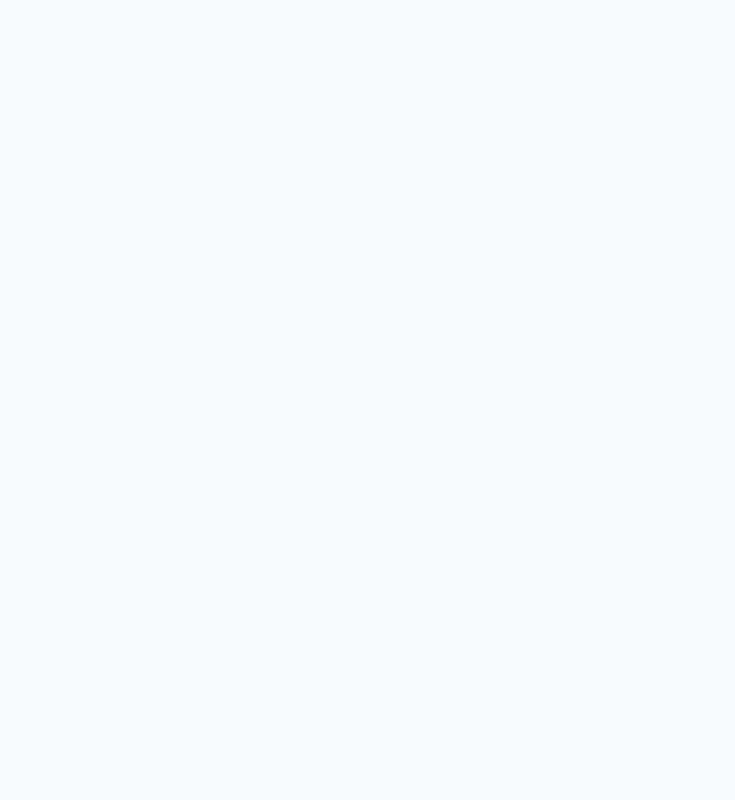
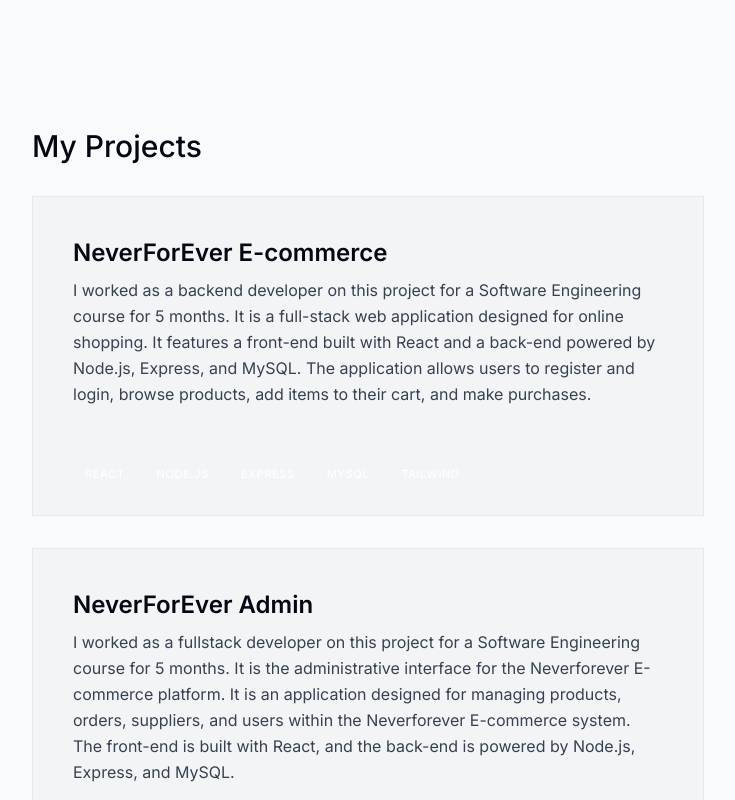
Before and after one commit to isabellelbgn/isabelle-portfolio, a Next.js app: page / in a window 1280 px wide. Shown: the part 1180-1980 px from the top of the page, without its empty margins (272-1007 px from the left). Before the commit the page ends 1308 px from the top, so only its background shows below. Built offline with nearby package versions, Linux system fonts and the light colour scheme.

Commit message:
feat: add projects section

```diff
--- a/app/page.tsx
+++ b/app/page.tsx
@@ -1,5 +1,6 @@
 import About from "@/components/about";
 import Intro from "@/components/intro";
+import Projects from "@/components/projects";
 import SectionDivider from "@/components/section-divider";
 
 export default function Home() {
@@ -8,6 +9,8 @@
       <Intro />
       <SectionDivider />
       <About />
+      <Projects />
+      <SectionDivider />
     </main>
   );
 }
--- /dev/null
+++ b/components/project.tsx
@@ -0,0 +1,59 @@
+"use client";
+
+import React, { useRef } from "react";
+import { projectsData } from "@/lib/data";
+import { useScroll, useTransform } from "framer-motion";
+import { motion } from "framer-motion";
+
+type ProjectProps = (typeof projectsData)[number];
+
+export default function Project({ title, description, tags }: ProjectProps) {
+  const ref = useRef<HTMLDivElement>(null);
+  const { scrollYProgress } = useScroll({
+    target: ref,
+    offset: ["0 1", "1.33 1"],
+  });
+  const scaleProgress = useTransform(scrollYProgress, [0, 1], [0.8, 1]);
+  const opacityProgress = useTransform(scrollYProgress, [0, 1], [0.6, 1]);
+
+  return (
+    <motion.div
+      ref={ref}
+      style={{
+        scale: scaleProgress,
+        opacity: opacityProgress,
+      }}
+      className="group mb-3 sm:mb-8 last:mb-0"
+    >
+      <section className="bg-gray-100 max-w-[42rem] border border-black/5 overflow-hidden sm:pr-8 relative sm:h-[20rem]  hover:bg-gray-200 transition">
+        <div className="pt-4 pb-7 px-5 sm:pl-10 sm: pr-2 sm:pt-10 sm:max-w-1/2 flex flex-col h-full">
+          <h3 className="text-2xl font-semibold relative"> {title} </h3>
+          <p className="mt-2 leading-relaxed text-gray-700"> {description} </p>
+          <ul className="flex flex-wrap mt-4 gap-2 sm:mt-auto">
+            {tags.map((tag, index) => (
+              <li
+                className="bg-black/0.7 px-3 py-1 text-[0.7rem] uppercase tracking-wider text-white rounded full"
+                key={index}
+              >
+                {tag}
+              </li>
+            ))}
+          </ul>
+        </div>
+
+        {/* <Image
+          src={imageUrl}
+          alt={title}
+          quality={95}
+          classname="absolute top-8 =right-40 w-[28.25rem] rounded-t-lg shadow-2xl transition
+      group-even:right-[initial] group-even:-left-40
+      group-hover:-translate-x-3
+      group-hover:translate-y-3
+      group-hover:-rotate-2
+
+      group-hover:scale-[1.04]"
+        /> */}
+      </section>
+    </motion.div>
+  );
+}
--- /dev/null
+++ b/components/projects.tsx
@@ -0,0 +1,19 @@
+import React from "react";
+import SectionHeading from "./section-heading";
+import { projectsData } from "@/lib/data";
+import Project from "./project";
+
+export default function Projects() {
+  return (
+    <section>
+      <SectionHeading> My Projects </SectionHeading>
+      <div>
+        {projectsData.map((project, index) => (
+          <React.Fragment key={index}>
+            <Project {...project} />
+          </React.Fragment>
+        ))}
+      </div>
+    </section>
+  );
+}
--- a/components/section-divider.tsx
+++ b/components/section-divider.tsx
@@ -1,20 +1,17 @@
 "use client";
 
-import React from 'react'
-import { motion } from 'framer-motion'
+import React from "react";
+import { motion } from "framer-motion";
 
 export default function SectionDivider() {
   return (
     <motion.div
-    className='bg-gray-200 mt-24 h-16 w-1 rounded-full hidden sm:block'
-    initial = {{ opacity: 0, y: 100}}
-    animate = {{ opacity: 1, y: 0}}
-    transition = {{
-        delay: 0.125
-    }}
-
-    >
-
-    </motion.div>
-  )
+      className="bg-gray-200 mt-24 h-16 hidden sm:block"
+      initial={{ opacity: 0, y: 100 }}
+      animate={{ opacity: 1, y: 0 }}
+      transition={{
+        delay: 0.125,
+      }}
+    ></motion.div>
+  );
 }
--- a/lib/data.ts
+++ b/lib/data.ts
@@ -60,14 +60,16 @@
   {
     title: "NeverForEver E-commerce",
     description:
-      "I worked as a backend developer on this  project for a Software Engineering course for 5 months. It is a full-stack web application designed for online shopping. It features a front-end built with React and a back-end powered by Node.js, Express, and MySQL. The application allows users to browse products, add items to their cart, and make purchases.",
+      "I worked as a backend developer on this  project for a Software Engineering course for 5 months. It is a full-stack web application designed for online shopping. It features a front-end built with React and a back-end powered by Node.js, Express, and MySQL. The application allows users to register and login, browse products, add items to their cart, and make purchases.",
     tags: ["React", "Node.js", "Express", "MySQL", "Tailwind"],
+    // imageUrl:
   },
   {
     title: "NeverForEver Admin",
     description:
       "I worked as a fullstack developer on this  project for a Software Engineering course for 5 months. It is the administrative interface for the Neverforever E-commerce platform. It is an application designed for managing products, orders, suppliers, and users within the Neverforever E-commerce system. The front-end is built with React, and the back-end is powered by Node.js, Express, and MySQL.",
     tags: ["React", "Node.js", "Express", "MySQL", "Tailwind"],
+    // imageUrl:
   },
 
   {
@@ -76,6 +78,7 @@
       "A full-stack web application designed to revolutionize how people interact with online bookstores and libraries. It seamlessly integrates a user-friendly interface with powerful backend functionality to ensure efficient book tracking and user interaction. ALL Bookstore promises to be a go-to platform in providing an enriching experience for book enthusiasts and knowledge seekers alike.",
     tags: ["React", "Python", "Django", "PostgreSQL", "Tailwind", "REST"],
   },
+  // imageUrl:
 ] as const;
 
 export const skillsData = [
```
Also changed, not shown: 1 other file (tests, documents, lock files or other folders).
